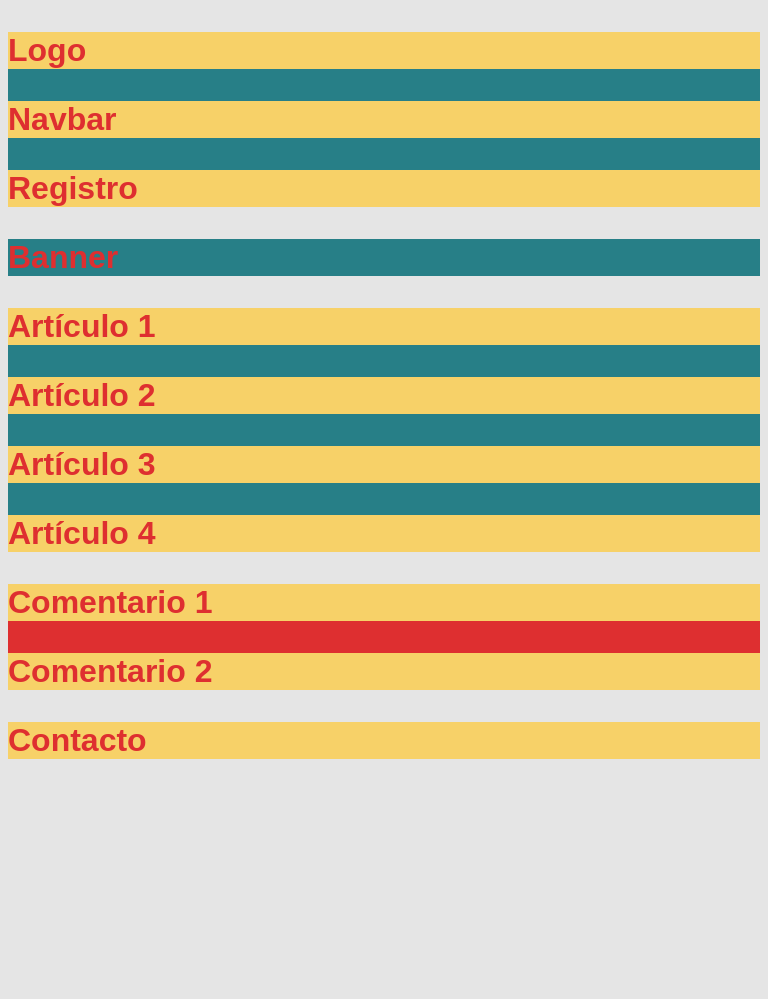
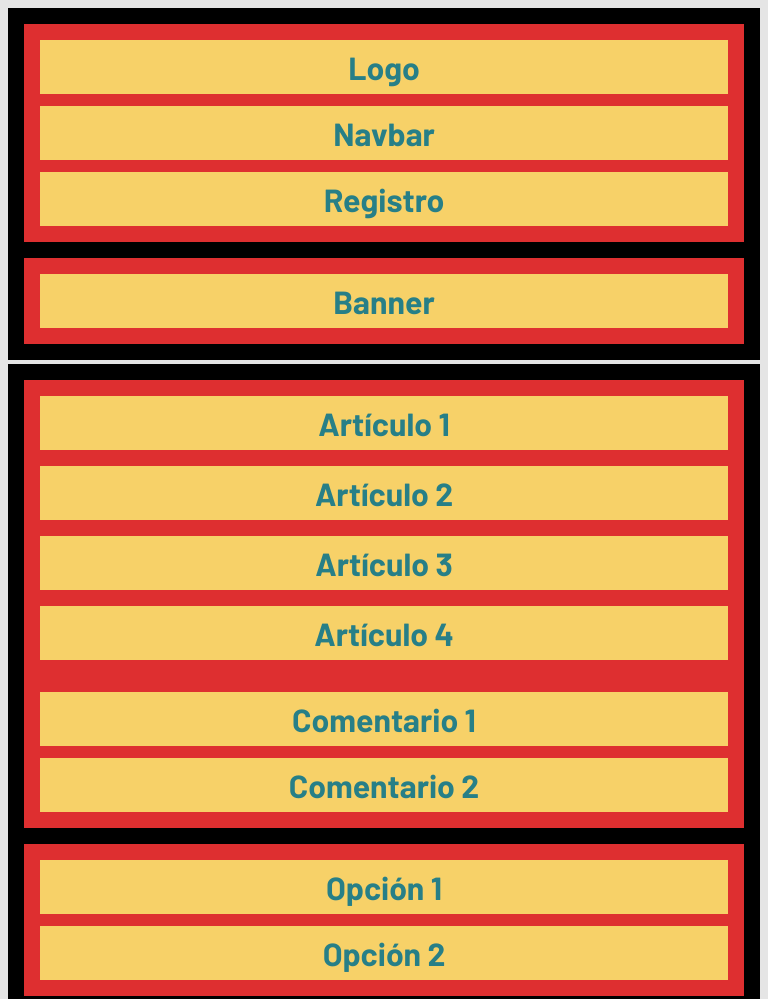
Before and after one commit to debsrdev/mediaqueries, a plain HTML site: page index.html in a window 768 px wide. Shown: the top 999 px of the page. Before the commit the page ends 800 px from the top, so only its background shows below. Drawn offline with Linux system fonts and the light colour scheme.

Commit message:
finished exercise add css to tablet and mobile

```diff
--- a/index.html
+++ b/index.html
@@ -4,31 +4,38 @@
     <meta charset="UTF-8">
     <meta name="viewport" content="width=device-width, initial-scale=1.0">
     <title>Media Queries</title>
+    <link rel="preconnect" href="https://fonts.googleapis.com">
+    <link rel="preconnect" href="https://fonts.gstatic.com" crossorigin>
+    <link href="https://fonts.googleapis.com/css2?family=Barlow:ital,wght@0,100;0,200;0,300;0,400;0,500;0,600;0,700;0,800;0,900;1,100;1,200;1,300;1,400;1,500;1,600;1,700;1,800;1,900&display=swap" rel="stylesheet">
     <link rel="stylesheet" href="style.css">
 </head>
 <body>
     <header>
-        <div class="blue-bg">
+        <div class="first-block blue-bg">
             <div class="logo yellow-bg"><p>Logo</p></div>
             <nav class="yellow-bg"><p>Navbar</p></nav>
             <div class="registro yellow-bg"><p>Registro</p></div>
         </div>
-        <div class="red-bg">
-            <div  class="blue-bg"><p>Banner</p></div>
+        <div class="second-block red-bg">
+            <div  class="yellow-bg"><p>Banner</p></div>
         </div>
     </header>
-    <main>
-        <div>
-            <div class="blue-bg">
+    <main class="third-block">
+        <div class="third-block-one">
+            <div class="third-block-one-first blue-bg">
                 <div class="yellow-bg"><p>Artículo 1</p></div>
                 <div class="yellow-bg"><p>Artículo 2</p></div>
                 <div class="yellow-bg"><p>Artículo 3</p></div>
                 <div class="yellow-bg"><p>Artículo 4</p></div>
             </div>
-            <div class="red-bg">
+            <div class="third-block-one-second blue-bg">
                 <div class="yellow-bg"><p>Comentario 1</p></div>
                 <div class="yellow-bg"><p>Comentario 2</p></div>
             </div>
+        </div>
+        <div class="third-block-two red-bg">
+            <div class="yellow-bg"><p>Opción 1</p></div>
+            <div class="yellow-bg"><p>Opción 2</p></div>
         </div>
     </main>
     <footer>
--- a/style.css
+++ b/style.css
@@ -1,11 +1,17 @@
+/* desktop */
 body {
   background-color: #e5e5e5;
+  row-gap: 0.25rem;
+  display: grid;
 }
 p {
   font-size: 32px;
   font-weight: bold;
   color: #de2f30;
-  font-family: sans-serif;
+  font-family: "Barlow", sans-serif;
+  margin: 0;
+  text-align: center;
+  padding: 0.5rem;
 }
 .blue-bg {
   background-color: #277f87;
@@ -16,15 +22,122 @@ p {
 .yellow-bg {
   background-color: #f7d168;
 }
-/* desktop */
-@media screen and (min-width: 1200px) and (max-width: 1440px) {
-  /* … */
+header,
+.third-block,
+footer {
+  border: 0.5rem solid black;
+}
+.first-block {
+  display: grid;
+  grid-template-columns: 1fr 2fr 1fr;
+  border-bottom: 0.25rem solid black;
+  padding: 0.75rem;
+  gap: 0.75rem;
+}
+.second-block {
+  border-top: 0.25rem solid black;
+  padding: 0.75rem;
+}
+.third-block {
+  display: grid;
+  grid-template-columns: 1.5fr 1fr;
+}
+.third-block-one {
+  border-right: 0.25rem solid black;
+}
+.third-block-one-first {
+  padding: 0.75rem;
+  gap: 0.75rem;
+  display: grid;
+  grid-template-columns: 1fr 1fr;
+}
+.third-block-one-second {
+  padding: 0.75rem;
+  row-gap: 0.75rem;
+  display: grid;
+}
+.third-block-two {
+  row-gap: 0.75rem;
+  display: flex;
+  flex-direction: column;
+  padding: 0.75rem;
+  border-left: 0.25rem solid black;
 }
 /* tablet */
 @media screen and (min-width: 768px) and (max-width: 992px) {
-  /* … */
+  header,
+  .third-block,
+  footer {
+    border: 1rem solid black;
+  }
+  .first-block {
+    border-bottom: 0.5rem solid black;
+    padding: 1.5rem;
+  }
+  .second-block {
+    border-top: 0.5rem solid black;
+    padding: 1.5rem;
+  }
+  .third-block {
+    grid-template-columns: 1fr;
+  }
+  .third-block-one-first {
+    padding: 1.5rem;
+    row-gap: 1rem;
+    column-gap: 2rem;
+  }
+  .third-block-one-second {
+    padding: 1.5rem;
+  }
+  .third-block-two {
+    border-left: none;
+    padding: 1.5rem;
+  }
+  .third-block-one {
+    border-right: none;
+  }
 }
 /* mobile  */
-@media screen and (max-width: 576px) {
-  /* … */
+@media screen and (max-width: 768px) {
+  header,
+  .third-block,
+  footer {
+    border: 1rem solid black;
+  }
+  .first-block,
+  .third-block-one-first,
+  .third-block {
+    grid-template-columns: 1fr;
+  }
+  .first-block {
+    border-bottom: 0.5rem solid black;
+  }
+  .third-block-one {
+    border-bottom: 0.5rem solid black;
+  }
+  .third-block-two {
+    border-top: 0.5rem solid black;
+  }
+  .first-block,
+  .second-block,
+  .third-block-one-first,
+  .third-block-one-second,
+  .third-block-two {
+    padding: 1rem;
+  }
+  .second-block {
+    border-top: 0.5rem solid black;
+  }
+  p {
+    color: #277f87;
+  }
+  .blue-bg {
+    background-color: #de2f30;
+  }
+  .third-block-two {
+    border-left: none;
+  }
+  .third-block-one {
+    border-right: none;
+  }
 }
```
